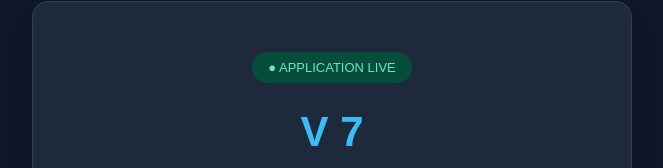
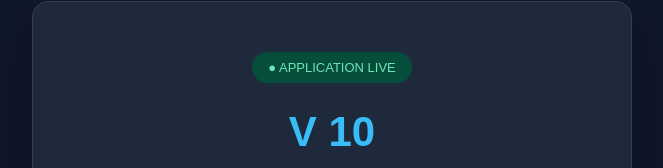
Before and after one commit to MrTarit0x/Jenkins-Lab, a plain HTML site: page index.html in a window 1280 px wide. Shown: the part 126-294 px from the top of the page, without its empty margins (308-971 px from the left). Drawn offline with Linux system fonts and the light colour scheme.

Commit message:
change v7 to v10

```diff
--- a/index.html
+++ b/index.html
@@ -88,7 +88,7 @@
     <div class="container">
         <div class="status">● APPLICATION LIVE</div>
 
-        <h1><span>V 7</span></h1>
+        <h1><span>V 10</span></h1>
 
         <p>
             Welcome to my application running on AWS EC2.
```
